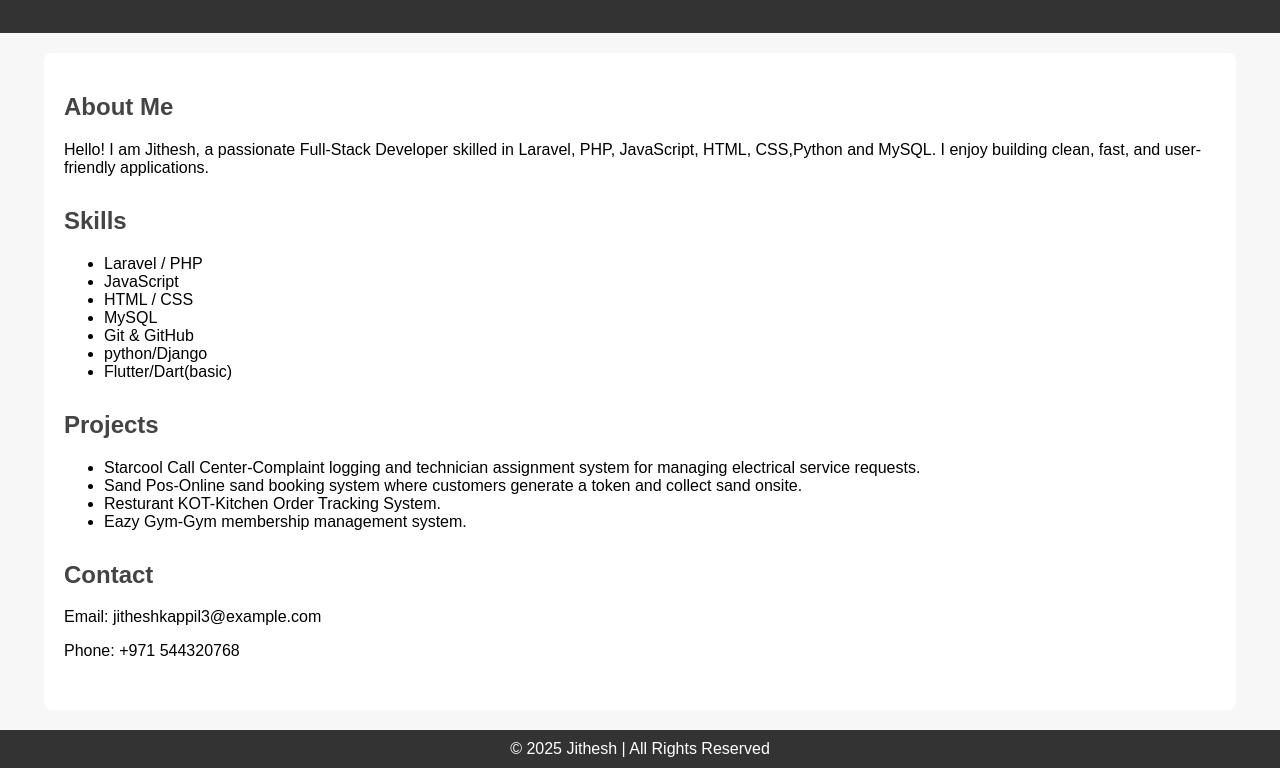
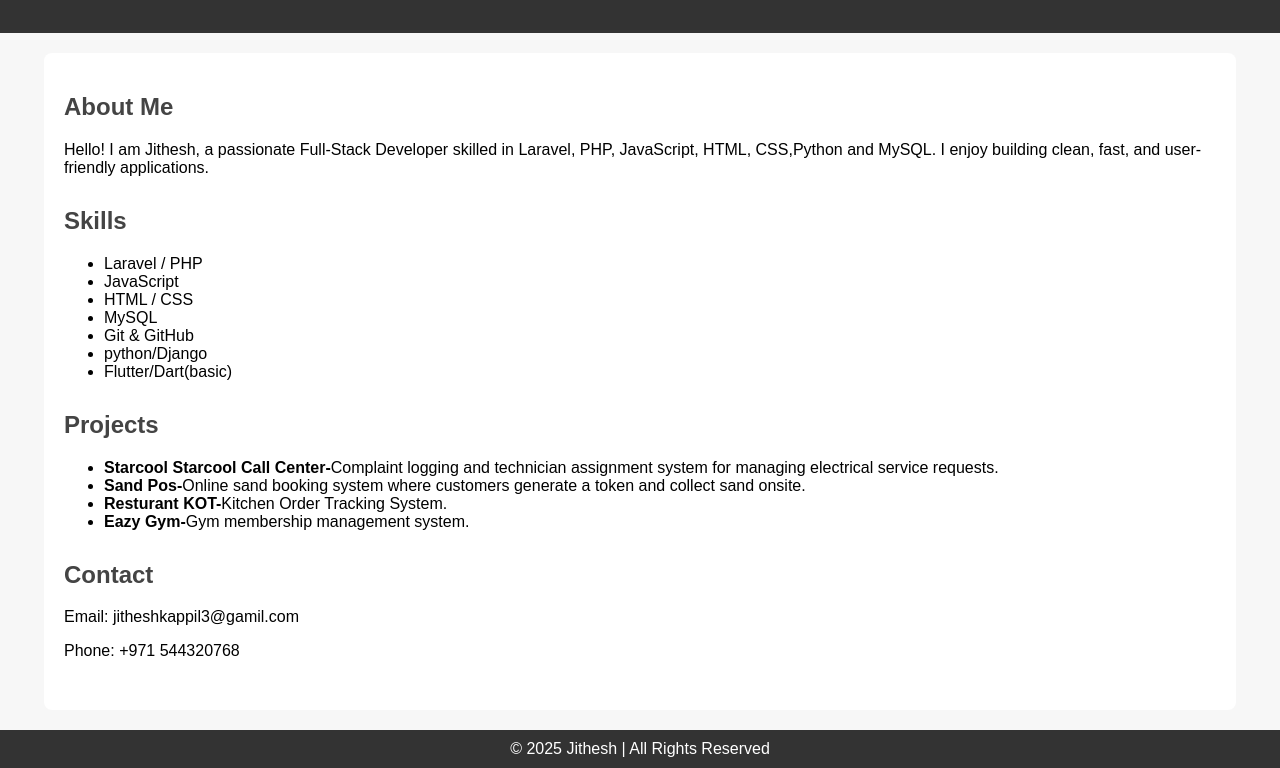
Before and after one commit to jitheshinfo912-creator/jitheshportfolio, a plain HTML site: page index.html in a window 1280 px wide. Shown: the part 121-889 px from the top of the page. Drawn offline with Linux system fonts and the light colour scheme.

Commit message:
3rdcommit

```diff
--- a/index.html
+++ b/index.html
@@ -79,18 +79,18 @@
         <div class="section">
             <h2>Projects</h2>
             <ul>
-                <li>Starcool Call Center-Complaint logging and technician assignment system for managing electrical
+                <li><b>Starcool Starcool Call Center-</b>Complaint logging and technician assignment system for managing electrical
                     service requests.</li>
-                <li>Sand Pos-Online sand booking system where customers generate a token and collect sand onsite.</li>
-                <li>Resturant KOT-Kitchen Order Tracking System.</li>
-                <li>Eazy Gym-Gym membership management system.</li>
+                <li><b>Sand Pos-</b>Online sand booking system where customers generate a token and collect sand onsite.</li>
+                <li><b>Resturant KOT-</b>Kitchen Order Tracking System.</li>
+                <li><b>Eazy Gym-</b>Gym membership management system.</li>
 
             </ul>
         </div>
 
         <div class="section">
             <h2>Contact</h2>
-            <p>Email: jitheshkappil3@example.com</p>
+            <p>Email: jitheshkappil3@gamil.com</p>
             <p>Phone: +971 544320768 </p>
         </div>
 
```
